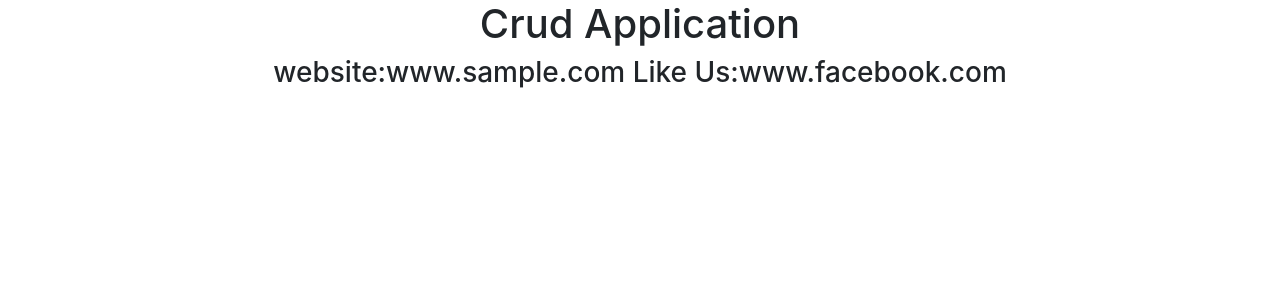
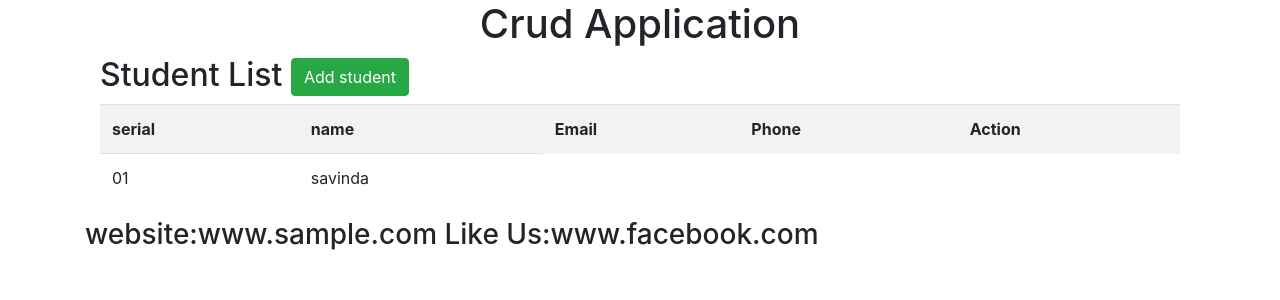
Before and after one commit to savindaJ/Python-Crud-Webapp, a Flask app: page / in a window 1280 px wide. Shown: the top 300 px of the page. Run offline with Flask 3, Linux system fonts and the light colour scheme; some libraries are stand-ins or nearby versions.

Commit message:
add table header

```diff
--- a/FlaskCrudApplication/templates/index.html
+++ b/FlaskCrudApplication/templates/index.html
@@ -9,13 +9,33 @@
 <div class="container">
     <div class="well text-center">
         <h1>Crud Application</h1>
-
-        <div class="well">
-    <h3>website:www.sample.com
-    <span class="pull-right">Like Us:www.facebook.com</span></h3>
-</div>
     </div>
 
+    <div class="container well">
+        <div class="row">
+            <div class="col md-12">
+                <h2>Student List <button type="button" class="btn btn-success pull-right" data-toggle = "model" data-target="#mymodal">Add student</button></h2>
+                <table class="table table-striped">
+                    <tr>
+                        <th>serial</th>
+                        <th>name</th>
+                        <th>Email</th>
+                        <th>Phone</th>
+                        <th>Action</th>
+                    </tr>
+                    <tr>
+                        <td>01</td>
+                        <td>savinda</td>
+                    </tr>
+                </table>
+            </div>
+        </div>
+    </div>
+
+    <div class="well">
+        <h3>website:www.sample.com
+            <span class="pull-right">Like Us:www.facebook.com</span></h3>
+    </div>
 </div>
 
 </body>
```
